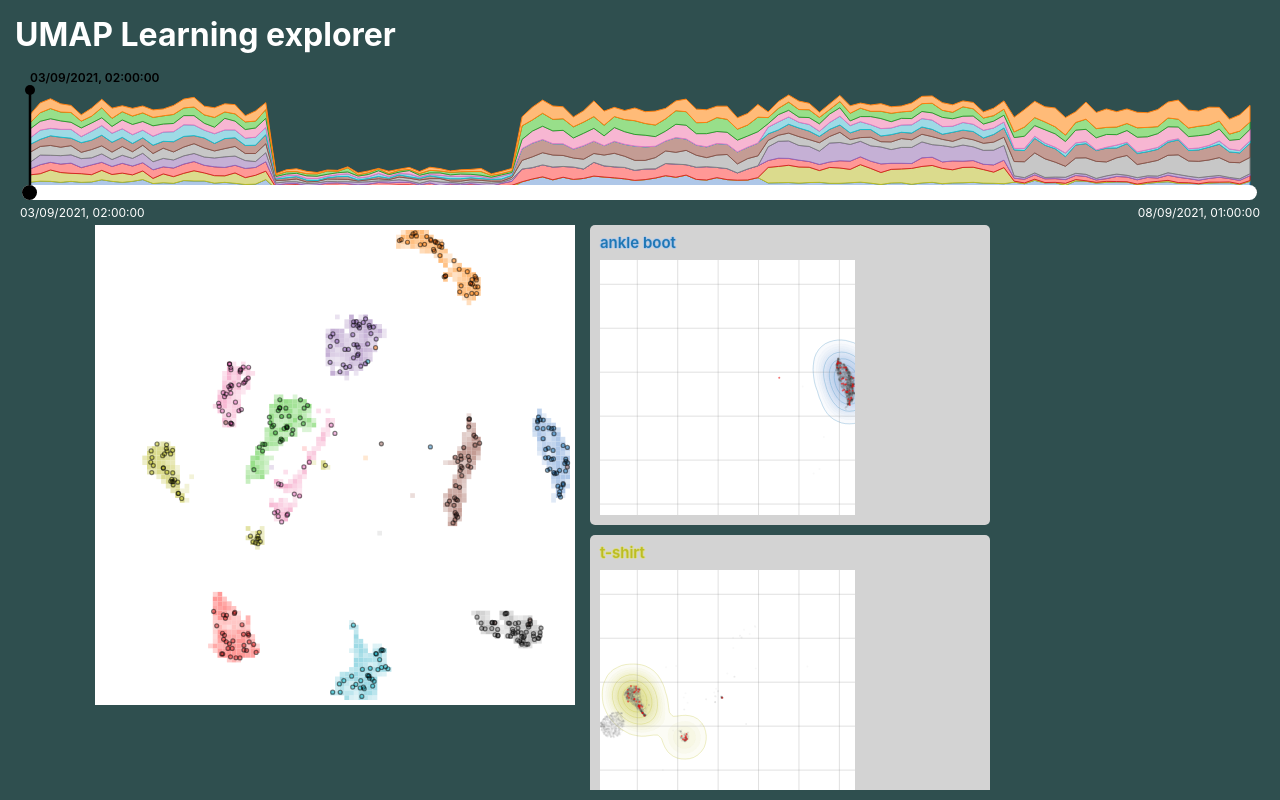
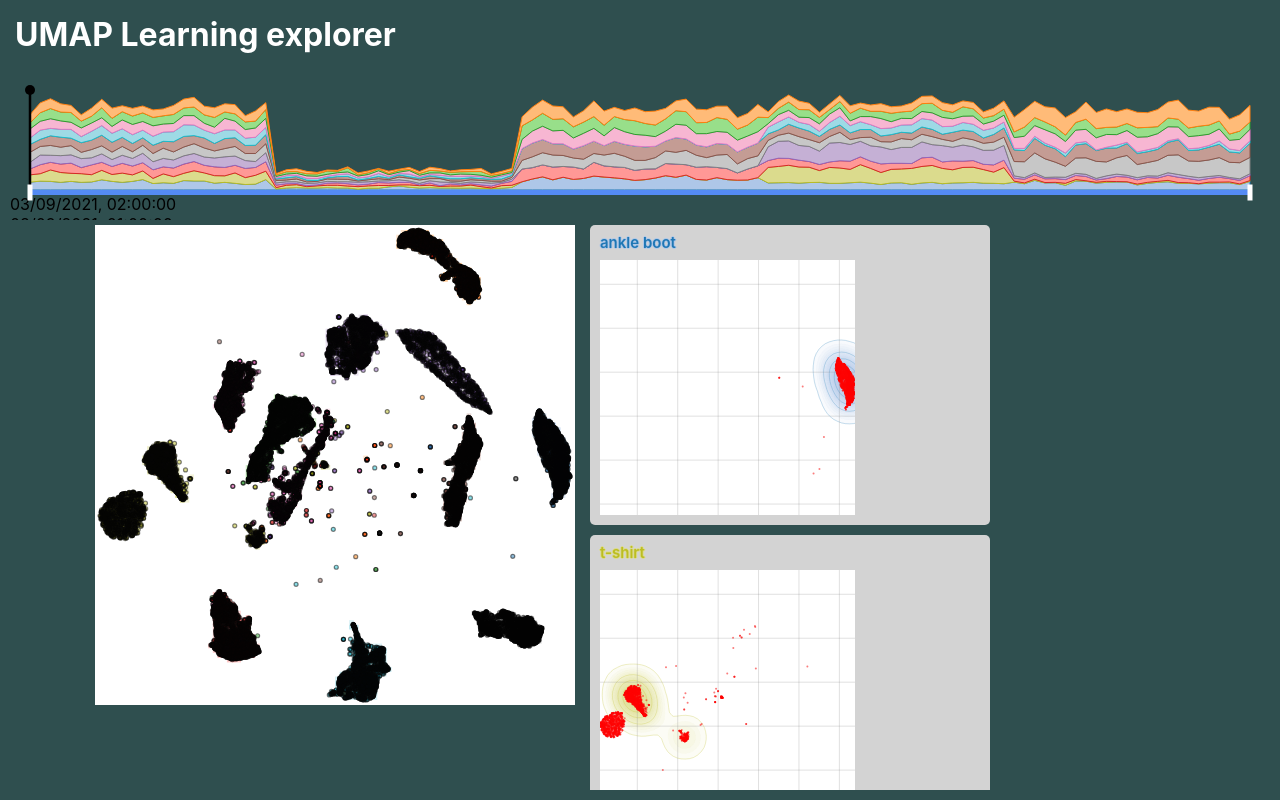
Before and after one commit to adammertel/umap-prediction-visualizer, a React (Create React App) app: page / in a window 1280 px wide. Built offline with nearby package versions, Linux system fonts and the light colour scheme.

Commit message:
Make the selection a range

```diff
--- a/package.json
+++ b/package.json
@@ -14,9 +14,11 @@
     "d3": "^7.8.2",
     "d3-contour": "^4.0.2",
     "d3-scale": "^4.0.2",
+    "nouislider": "^15.6.1",
     "react": "^18.2.0",
     "react-dom": "^18.2.0",
     "react-loading": "^2.0.3",
+    "react-range": "^1.8.14",
     "react-scripts": "5.0.1",
     "recoil": "^0.7.6",
     "sass": "^1.57.1",
--- a/src/containers/dataloader.tsx
+++ b/src/containers/dataloader.tsx
@@ -55,7 +55,7 @@ export const DataLoader: React.FunctionComponent<IDataLoaderProps> = ({}) => {
         Math.max(...parsedData.map((d: any) => d.date.getTime()))
       );
 
-      setTimeSelection(minDate);
+      setTimeSelection([minDate, maxDate]);
       setDataLiv(parsedData);
 
       setLoadedRef(true);
--- a/src/containers/timeline.tsx
+++ b/src/containers/timeline.tsx
@@ -14,6 +14,11 @@ import * as d3 from "d3";
 import { scaleLinear, select } from "d3";
 import { Categories } from "./categories";
 import { Category, categoryColors } from "../variables";
+
+import { getTrackBackground, Range } from "react-range";
+import noUiSlider from "nouislider";
+import "nouislider/dist/nouislider.css";
+import { ITrackBackground } from "react-range/lib/types";
 
 interface ITimelineProps {}
 
@@ -39,6 +44,7 @@ export const Timeline: React.FunctionComponent<ITimelineProps> = ({}) => {
     [containerSizes.h]
   );
 
+  const refTimelineSlider = useRef<HTMLInputElement | null>(null);
   const refTimeline = useRef<SVGSVGElement | null>(null);
   const svgEl = useMemo(() => {
     const svg = d3.select(refTimeline.current);
@@ -135,7 +141,7 @@ export const Timeline: React.FunctionComponent<ITimelineProps> = ({}) => {
       //timelineEl.remove();
       const el = svgEl.append("g").attr("class", "timeline-selection");
 
-      const lineX = scaleX(timeSelection);
+      const lineX = scaleX(timeSelection[0]);
 
       el.append("line")
         .attr("class", `timeline-selection-line`)
@@ -163,12 +169,14 @@ export const Timeline: React.FunctionComponent<ITimelineProps> = ({}) => {
     timeIntervals.length,
   ]);
 
+  // time slider
+
   const selectedValueLabelX = useMemo<number>(() => {
     const minX = 20;
     const maxX = containerSizes.w - 120;
     const x =
       (containerSizes.w / timeIntervals.length) *
-        timeIntervals.indexOf(timeSelection) -
+        timeIntervals.indexOf(timeSelection[0]) -
       100;
 
     if (x < minX) {
@@ -179,6 +187,22 @@ export const Timeline: React.FunctionComponent<ITimelineProps> = ({}) => {
     }
     return x;
   }, [containerSizes.w, timeIntervals.length, timeSelection.valueOf()]);
+
+  const sliderSelectionPosition = useMemo(() => {
+    const positions = [0, 10];
+
+    const sel0Val = timeSelection[0].valueOf();
+    const sel1Val = timeSelection[1].valueOf();
+    timeIntervals.forEach((ti, i: number) => {
+      if (ti.valueOf() === sel0Val) {
+        positions[0] = i;
+      }
+      if (ti.valueOf() === sel1Val) {
+        positions[1] = i;
+      }
+    });
+    return positions;
+  }, [timeSelection, timeIntervals]);
 
   return (
     <div
@@ -201,23 +225,78 @@ export const Timeline: React.FunctionComponent<ITimelineProps> = ({}) => {
           height={timeLineH}
         />
       )}
-      <div id="timeslider" style={{}}>
-        <input
+      <Range
+        values={sliderSelectionPosition}
+        draggableTrack
+        step={1}
+        min={0}
+        max={timeIntervals.length - 1}
+        onChange={(values) => {
+          //setTimeSelection(timeIntervals[parseInt(e.target.value)])
+          console.log(values);
+          setTimeSelection(
+            values.map((val) => timeIntervals[val]) as [Date, Date]
+          );
+        }}
+        renderTrack={({ props, children }) => (
+          <div
+            onMouseDown={props.onMouseDown}
+            onTouchStart={props.onTouchStart}
+            style={{
+              ...props.style,
+              left: chartMX,
+              right: chartMX,
+              width: containerSizes.w - 2 * chartMX,
+              top: timeLineH,
+              position: "absolute",
+            }}
+          >
+            <div
+              ref={props.ref}
+              style={{
+                height: "5px",
+                width: "100%",
+                borderRadius: "4px",
+                background: getTrackBackground({
+                  values: sliderSelectionPosition,
+                  colors: ["#ccc", "#548BF4", "#ccc"],
+                  min: 0,
+                  max: timeIntervals.length - 1,
+                }),
+                alignSelf: "center",
+              }}
+            >
+              {children}
+            </div>
+          </div>
+        )}
+        renderThumb={({ props, isDragged }) => (
+          <div
+            {...props}
+            style={{
+              ...props.style,
+            }}
+          >
+            <div
+              style={{
+                height: "16px",
+                width: "5px",
+                backgroundColor: isDragged ? "blue" : "white",
+              }}
+            />
+          </div>
+        )}
+      />
+      <div
         id="timeslider-input"
+        ref={refTimelineSlider}
         style={{
           left: chartMX - 10,
           right: chartMX - 10,
           width: containerSizes.w - chartMX - 5,
           top: timeLineH - 5,
         }}
-          type="range"
-          min={0}
-          max={timeIntervals.length - 1}
-          value={timeIntervals.indexOf(timeSelection)}
-          onChange={(e) =>
-            setTimeSelection(timeIntervals[parseInt(e.target.value)])
-          }
-        ></input>
+      ></div>
       <div id="timeslider-minmax-labels">
         <div
           className="timeslider-label-min timeslider-label"
@@ -240,8 +319,10 @@ export const Timeline: React.FunctionComponent<ITimelineProps> = ({}) => {
         }}
       >
         <div className="timeslider-label-min timeline-label">
-            {timeSelection.toLocaleString("en-GB", { timeZone: "CET" })}
+          {timeSelection[0].toLocaleString("en-GB", { timeZone: "CET" })}
         </div>
+        <div className="timeslider-label-max timeline-label">
+          {timeSelection[1].toLocaleString("en-GB", { timeZone: "CET" })}
         </div>
       </div>
     </div>
--- a/src/state.tsx
+++ b/src/state.tsx
@@ -43,7 +43,11 @@ export const SDataLivSelected = selector<IDataPointLiv[]>({
     const data = get(SDataLiv);
     const selectedDate = get(STimeSelection);
 
-    return data.filter((d) => d.date.valueOf() === selectedDate.valueOf());
+    return data.filter(
+      (d) =>
+        d.date.valueOf() >= selectedDate[0].valueOf() &&
+        d.date.valueOf() <= selectedDate[1].valueOf()
+    );
   },
 });
 
@@ -96,9 +100,9 @@ export const STimeExtent = atom<[Date, Date]>({
   default: [new Date(), new Date()],
 });
 
-export const STimeSelection = atom<Date>({
+export const STimeSelection = atom<[Date, Date]>({
   key: "timeSelection",
-  default: new Date(),
+  default: [new Date(), new Date()],
 });
 
 export const SDataTimeExtent = selector<[Date, Date]>({
```
Also changed, not shown: 1 other file (tests, documents, lock files or other folders). Lines whose indentation alone changed are shown as unchanged.
